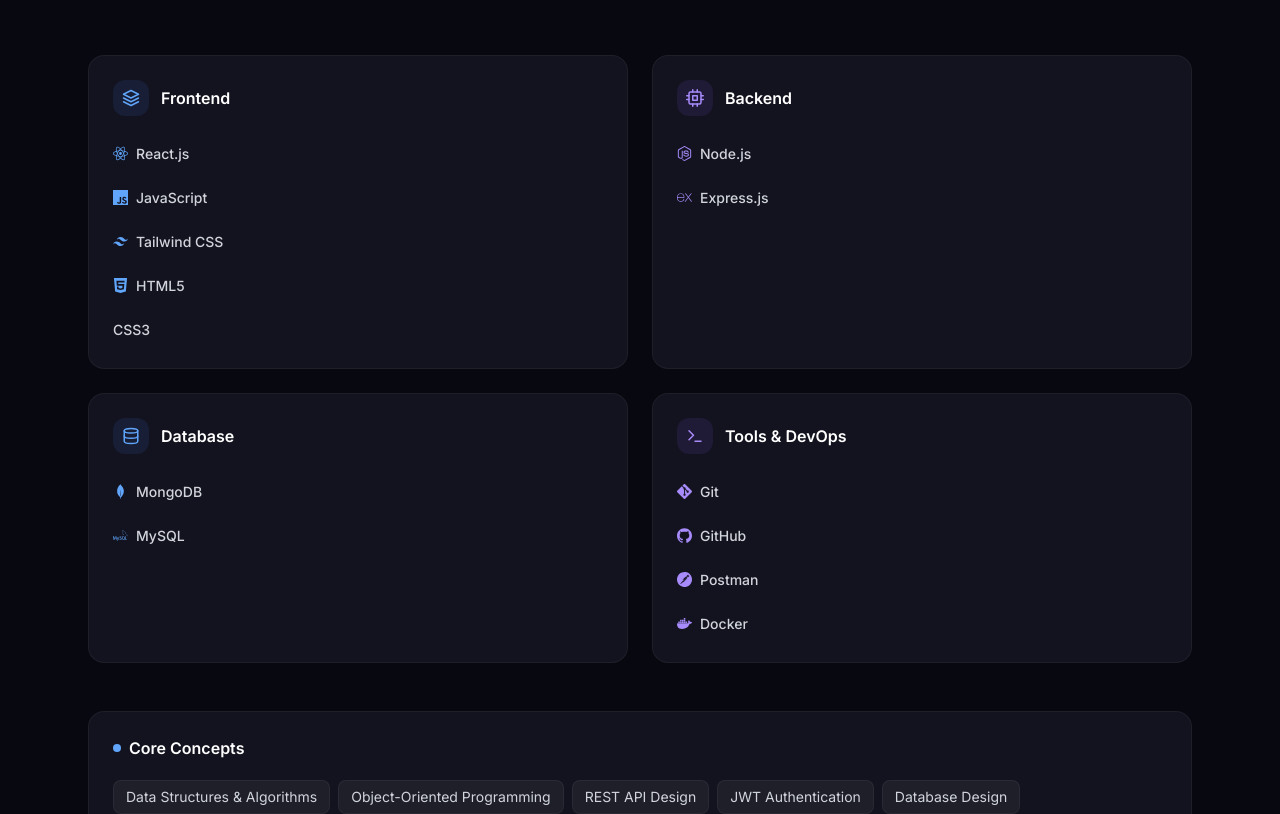
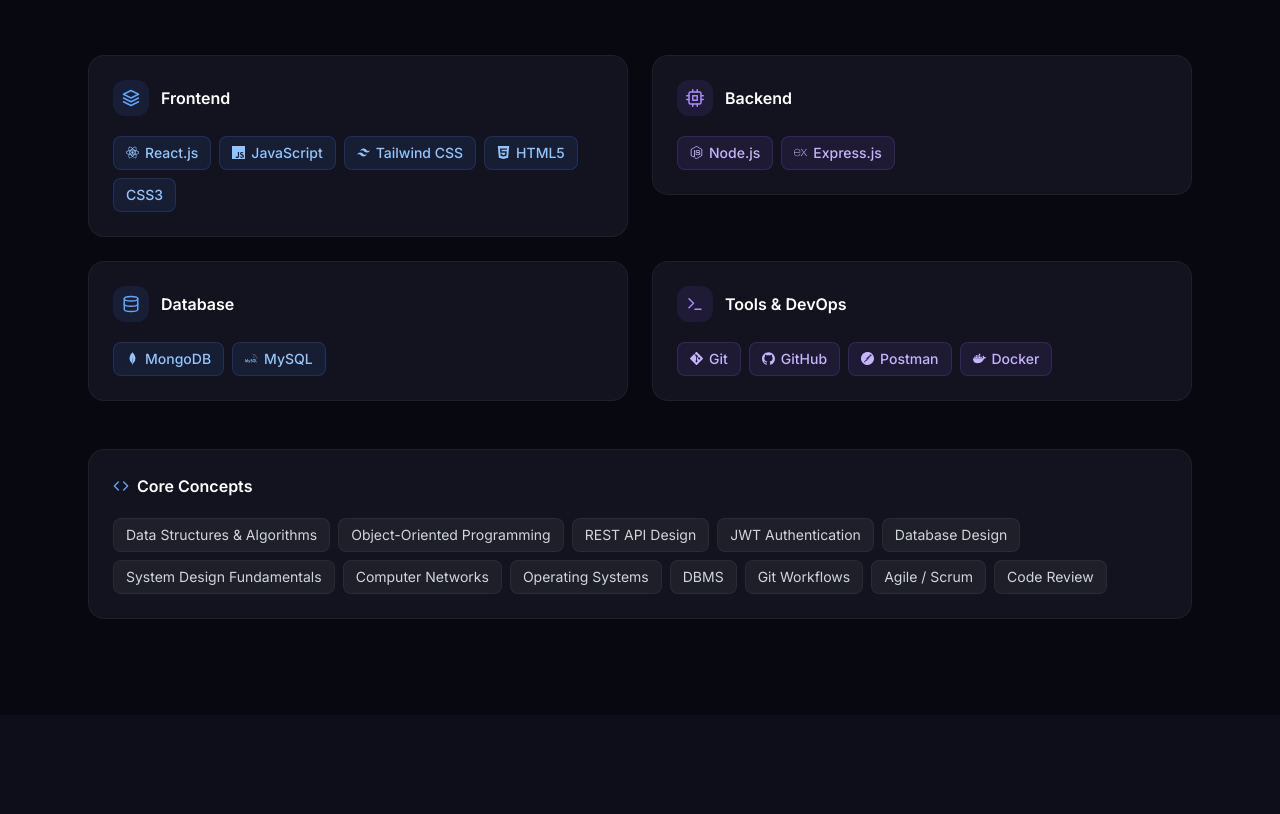
Before and after one commit to piyushp0710/PortfolioPiyush, a React (Vite) app: page / in a window 1280 px wide. Shown: the part 1840-2654 px from the top of the page. Built offline with nearby package versions, Linux system fonts and the light colour scheme.

Commit message:
fix: redesign skills section with pill tags and items-start grid
Cards now shrink to content height — no empty space. Skills
displayed as colored pill badges with icons instead of list rows.

Co-Authored-By: Claude Sonnet 4.6 <noreply@anthropic.com>

```diff
--- a/src/components/Skills.jsx
+++ b/src/components/Skills.jsx
@@ -5,7 +5,7 @@ import {
   SiJavascript, SiHtml5, SiTailwindcss,
   SiGit, SiGithub, SiPostman, SiDocker,
 } from 'react-icons/si';
-import { FiLayers, FiDatabase, FiCpu, FiTerminal } from 'react-icons/fi';
+import { FiLayers, FiDatabase, FiCpu, FiTerminal, FiCode } from 'react-icons/fi';
 import { SectionHeader } from './About';
 
 const skillGroups = [
@@ -14,11 +14,11 @@ const skillGroups = [
     icon: FiLayers,
     color: 'blue',
     skills: [
-      { name: 'React.js', icon: SiReact, level: 90 },
-      { name: 'JavaScript', icon: SiJavascript, level: 88 },
-      { name: 'Tailwind CSS', icon: SiTailwindcss, level: 85 },
-      { name: 'HTML5', icon: SiHtml5, level: 90 },
-      { name: 'CSS3', icon: null, level: 85 },
+      { name: 'React.js', icon: SiReact },
+      { name: 'JavaScript', icon: SiJavascript },
+      { name: 'Tailwind CSS', icon: SiTailwindcss },
+      { name: 'HTML5', icon: SiHtml5 },
+      { name: 'CSS3', icon: null },
     ],
   },
   {
@@ -26,8 +26,8 @@ const skillGroups = [
     icon: FiCpu,
     color: 'violet',
     skills: [
-      { name: 'Node.js', icon: SiNodedotjs, level: 85 },
-      { name: 'Express.js', icon: SiExpress, level: 82 },
+      { name: 'Node.js', icon: SiNodedotjs },
+      { name: 'Express.js', icon: SiExpress },
     ],
   },
   {
@@ -35,8 +35,8 @@ const skillGroups = [
     icon: FiDatabase,
     color: 'blue',
     skills: [
-      { name: 'MongoDB', icon: SiMongodb, level: 80 },
-      { name: 'MySQL', icon: SiMysql, level: 72 },
+      { name: 'MongoDB', icon: SiMongodb },
+      { name: 'MySQL', icon: SiMysql },
     ],
   },
   {
@@ -44,10 +44,10 @@ const skillGroups = [
     icon: FiTerminal,
     color: 'violet',
     skills: [
-      { name: 'Git', icon: SiGit, level: 85 },
-      { name: 'GitHub', icon: SiGithub, level: 85 },
-      { name: 'Postman', icon: SiPostman, level: 80 },
-      { name: 'Docker', icon: SiDocker, level: 45 },
+      { name: 'Git', icon: SiGit },
+      { name: 'GitHub', icon: SiGithub },
+      { name: 'Postman', icon: SiPostman },
+      { name: 'Docker', icon: SiDocker },
     ],
   },
 ];
@@ -61,20 +61,9 @@ const concepts = [
 ];
 
 const colorMap = {
-  blue: { bar: 'from-blue-500 to-blue-400', bg: 'bg-blue-500/10', text: 'text-blue-400', border: 'border-blue-500/20' },
-  violet: { bar: 'from-violet-500 to-violet-400', bg: 'bg-violet-500/10', text: 'text-violet-400', border: 'border-violet-500/20' },
+  blue: { bg: 'bg-blue-500/10', text: 'text-blue-400', border: 'border-blue-500/20', pill: 'bg-blue-500/10 border-blue-500/20 text-blue-300' },
+  violet: { bg: 'bg-violet-500/10', text: 'text-violet-400', border: 'border-violet-500/20', pill: 'bg-violet-500/10 border-violet-500/20 text-violet-300' },
 };
-
-function SkillBar({ name, Icon, color }) {
-  const c = colorMap[color];
-
-  return (
-    <div className="flex items-center gap-2 py-1">
-      {Icon && <Icon size={15} className={c.text} />}
-      <span className="text-sm text-gray-300 font-medium">{name}</span>
-    </div>
-  );
-}
 
 export default function Skills() {
   const ref = useRef(null);
@@ -89,7 +78,7 @@ export default function Skills() {
           subtitle="Technologies I use to build fast, scalable, and maintainable applications."
         />
 
-        <div ref={ref} className="grid md:grid-cols-2 gap-6 mb-12">
+        <div ref={ref} className="grid md:grid-cols-2 gap-6 items-start mb-12">
           {skillGroups.map((group, gi) => {
             const c = colorMap[group.color];
             return (
@@ -100,22 +89,25 @@ export default function Skills() {
                 transition={{ delay: gi * 0.1 }}
                 className="p-6 rounded-2xl bg-[#13131f] border border-white/5"
               >
-                <div className="flex items-center gap-3 mb-6">
+                <div className="flex items-center gap-3 mb-5">
                   <div className={`w-9 h-9 rounded-xl ${c.bg} flex items-center justify-center`}>
                     <group.icon size={18} className={c.text} />
                   </div>
                   <h3 className="font-semibold text-white">{group.label}</h3>
                 </div>
-                <div className="space-y-4">
+
+                <div className="flex flex-wrap gap-2">
                   {group.skills.map((s, si) => (
-                    <SkillBar
+                    <motion.span
                       key={s.name}
-                      name={s.name}
-                      level={s.level}
-                      Icon={s.icon}
-                      color={group.color}
-                      delay={0.2 + si * 0.1}
-                    />
+                      initial={{ opacity: 0, scale: 0.8 }}
+                      animate={inView ? { opacity: 1, scale: 1 } : {}}
+                      transition={{ delay: 0.2 + gi * 0.1 + si * 0.05 }}
+                      className={`inline-flex items-center gap-1.5 px-3 py-1.5 rounded-lg text-sm font-medium border ${c.pill}`}
+                    >
+                      {s.icon && <s.icon size={13} />}
+                      {s.name}
+                    </motion.span>
                   ))}
                 </div>
               </motion.div>
@@ -131,16 +123,16 @@ export default function Skills() {
           className="p-6 rounded-2xl bg-[#13131f] border border-white/5"
         >
           <h3 className="text-white font-semibold mb-5 flex items-center gap-2">
-            <span className="w-2 h-2 rounded-full bg-blue-400" />
+            <FiCode size={16} className="text-blue-400" />
             Core Concepts
           </h3>
           <div className="flex flex-wrap gap-2">
-            {concepts.map((c) => (
+            {concepts.map((concept) => (
               <span
-                key={c}
+                key={concept}
                 className="px-3 py-1.5 rounded-lg text-sm bg-white/5 border border-white/5 text-gray-300 hover:border-blue-500/30 hover:text-blue-300 transition-all cursor-default"
               >
-                {c}
+                {concept}
               </span>
             ))}
           </div>
```
